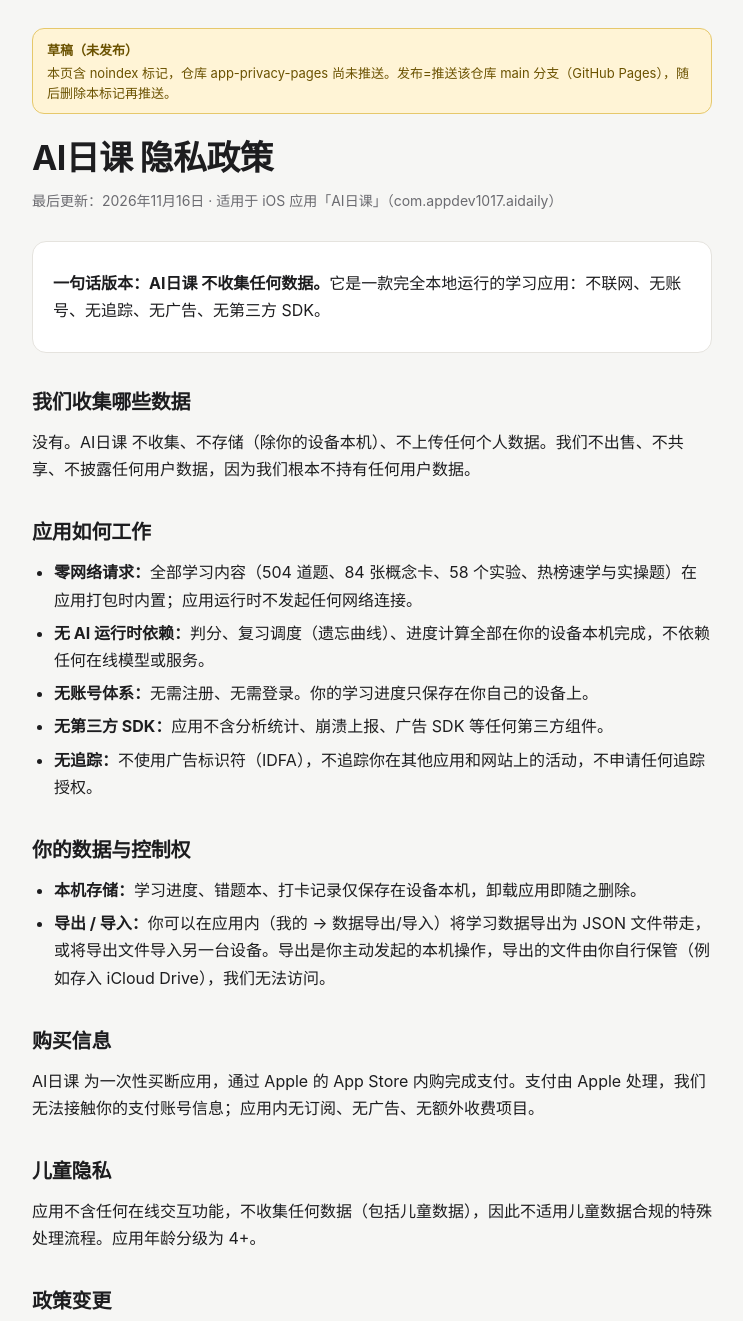
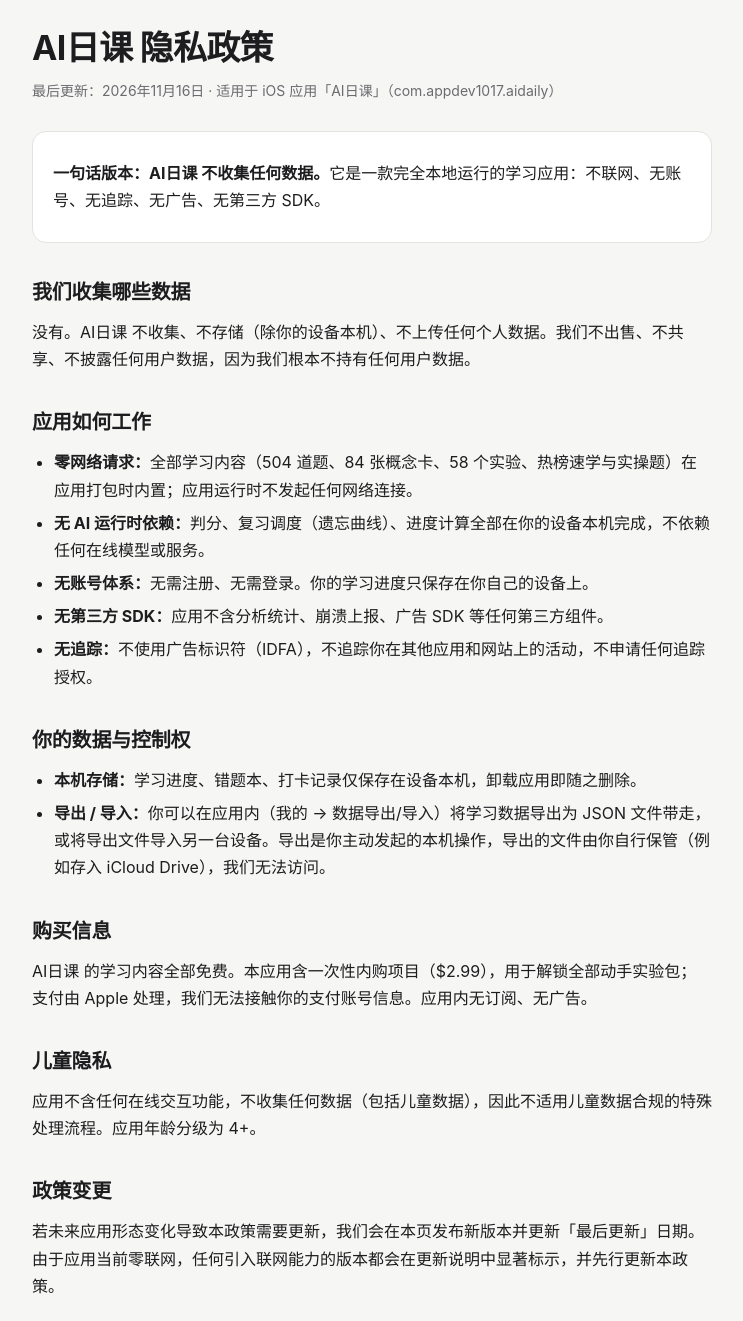
Before and after one commit to loong1024/app-privacy-pages, a plain HTML site: page aidaily/privacy.html in a window 1280 px wide. Shown: the top 1321 px of the page, without its empty margins (268-1011 px from the left). Drawn offline with Linux system fonts and the light colour scheme.

Commit message:
aidaily: 隐私页提审化——撤 noindex/草稿横幅，购买信息改准（内容免费+IAP $2.99 解锁实验包）

```diff
--- a/aidaily/privacy.html
+++ b/aidaily/privacy.html
@@ -5,8 +5,6 @@
 <meta name="viewport" content="width=device-width, initial-scale=1">
 <title>AI日课 — 隐私政策</title>
 <meta name="description" content="AI日课（纯本地 AI 学习应用）隐私政策：我们不收集任何数据，应用零网络请求，无账号体系，无第三方 SDK。">
-<!-- DRAFT: remove the noindex directive when this page is published. -->
-<meta name="robots" content="noindex">
 <style>
 :root{
   color-scheme:light;
@@ -30,11 +28,6 @@ body{
   -webkit-font-smoothing:antialiased;
 }
 main{max-width:720px;margin:0 auto;padding:28px 20px 56px}
-.draft{
-  background:var(--warn-bg);color:var(--warn-ink);border:1px solid var(--warn-line);
-  border-radius:12px;padding:10px 14px;font-size:13px;font-weight:600;margin-bottom:24px;
-}
-.draft span{font-weight:400;display:block;margin-top:3px;letter-spacing:0;line-height:1.5}
 h1{font-size:clamp(26px,7vw,34px);line-height:1.2;letter-spacing:-.02em;margin-bottom:6px}
 .sub{color:var(--muted);font-size:14px;margin-bottom:28px}
 h2{font-size:20px;margin:32px 0 10px;letter-spacing:-.01em}
@@ -49,9 +42,6 @@ footer{margin-top:40px;padding-top:18px;border-top:1px solid var(--line);color:v
 </head>
 <body>
 <main>
-<div class="draft">草稿（未发布）
-<span>本页含 noindex 标记，仓库 app-privacy-pages 尚未推送。发布=推送该仓库 main 分支（GitHub Pages），随后删除本标记再推送。</span></div>
-
 <h1>AI日课 隐私政策</h1>
 <p class="sub">最后更新：2026年11月16日 · 适用于 iOS 应用「AI日课」（com.appdev1017.aidaily）</p>
 
@@ -78,7 +68,7 @@ footer{margin-top:40px;padding-top:18px;border-top:1px solid var(--line);color:v
 </ul>
 
 <h2>购买信息</h2>
-<p>AI日课 为一次性买断应用，通过 Apple 的 App Store 内购完成支付。支付由 Apple 处理，我们无法接触你的支付账号信息；应用内无订阅、无广告、无额外收费项目。</p>
+<p>AI日课 的学习内容全部免费。本应用含一次性内购项目（$2.99），用于解锁全部动手实验包；支付由 Apple 处理，我们无法接触你的支付账号信息。应用内无订阅、无广告。</p>
 
 <h2>儿童隐私</h2>
 <p>应用不含任何在线交互功能，不收集任何数据（包括儿童数据），因此不适用儿童数据合规的特殊处理流程。应用年龄分级为 4+。</p>
```
Also changed, not shown: aidaily/privacy-en.html (+1 -8 lines).
